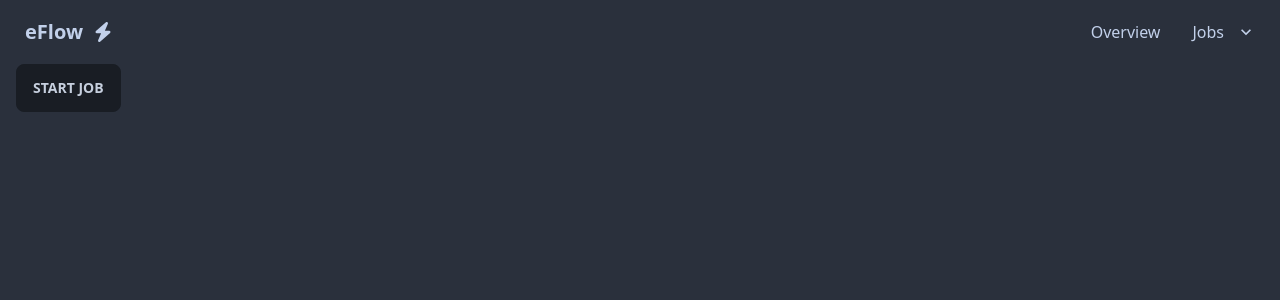
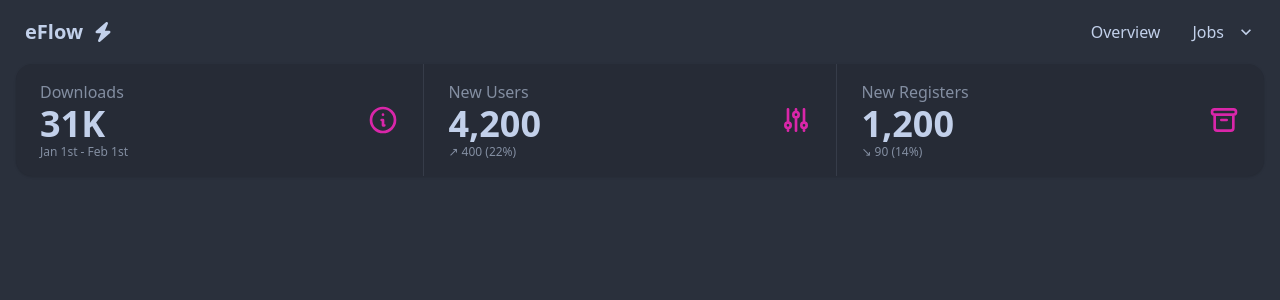
Before and after one commit to simon-hng/e-flow, a Next.js app: page / in a window 1280 px wide. Shown: the top 300 px of the page. Built offline with nearby package versions, Linux system fonts and the light colour scheme.

Commit message:
add dummy content

```diff
--- a/pages/create-job.tsx
+++ b/pages/create-job.tsx
@@ -1,5 +1,59 @@
+import { useState } from "react";
+import DatePicker from "react-datepicker";
+
 function CreateJob() {
-  return <>asd</>;
+  const [startDate, setStartDate] = useState(new Date());
+  const [type, setType] = useState<string>();
+
+  return (
+    <div className="px-4 grid grid-cols-2 gap-4">
+      <div className="dropdown col-span-2 ">
+        <label tabIndex={0} className="btn m-1 w-full">
+          {!type ? "Select job type" : type}
+        </label>
+        <ul
+          tabIndex={0}
+          className="bg-base-200 dropdown-content w-full menu p-2 shadow bg-base-100 rounded-box w-52"
+        >
+          {["Job 1", "Job 2"].map((job) => (
+            <li key={job}>
+              <a onClick={() => setType(job)}>{job}</a>
+            </li>
+          ))}
+        </ul>
+      </div>
+
+      <div className="col-span-1">
+        <label htmlFor="" className="label">
+          Start
+        </label>
+        <DatePicker
+          className="input input-bordered w-full"
+          showTimeSelect
+          selected={startDate}
+          onChange={(date) => setStartDate(date)}
+          dateFormat="d/MM/yyyy hh:mmaa"
+        />
+      </div>
+
+      <div className="col-span-1">
+        <label htmlFor="" className="label">
+          End
+        </label>
+        <DatePicker
+          className="input input-bordered w-full"
+          showTimeSelect
+          selected={startDate}
+          onChange={(date) => setStartDate(date)}
+          dateFormat="d/MM/yyyy hh:mmaa"
+        />
+      </div>
+
+      <button className="btn mt-10 col-span-2">preview</button>
+
+      <button className="btn col-span-2">create</button>
+    </div>
+  );
 }
 
 export default CreateJob;
--- a/pages/index.tsx
+++ b/pages/index.tsx
@@ -1,4 +1,71 @@
 import Head from "next/head";
+
+const Stats = () => (
+  <div className="stats shadow bg-base-200 w-full">
+    <div className="stat">
+      <div className="stat-figure text-secondary">
+        <svg
+          xmlns="http://www.w3.org/2000/svg"
+          fill="none"
+          viewBox="0 0 24 24"
+          className="inline-block w-8 h-8 stroke-current"
+        >
+          <path
+            strokeLinecap="round"
+            strokeLinejoin="round"
+            strokeWidth="2"
+            d="M13 16h-1v-4h-1m1-4h.01M21 12a9 9 0 11-18 0 9 9 0 0118 0z"
+          ></path>
+        </svg>
+      </div>
+      <div className="stat-title">Downloads</div>
+      <div className="stat-value">31K</div>
+      <div className="stat-desc">Jan 1st - Feb 1st</div>
+    </div>
+
+    <div className="stat">
+      <div className="stat-figure text-secondary">
+        <svg
+          xmlns="http://www.w3.org/2000/svg"
+          fill="none"
+          viewBox="0 0 24 24"
+          className="inline-block w-8 h-8 stroke-current"
+        >
+          <path
+            strokeLinecap="round"
+            strokeLinejoin="round"
+            strokeWidth="2"
+            d="M12 6V4m0 2a2 2 0 100 4m0-4a2 2 0 110 4m-6 8a2 2 0 100-4m0 4a2 2 0 110-4m0 4v2m0-6V4m6 6v10m6-2a2 2 0 100-4m0 4a2 2 0 110-4m0 4v2m0-6V4"
+          ></path>
+        </svg>
+      </div>
+      <div className="stat-title">New Users</div>
+      <div className="stat-value">4,200</div>
+      <div className="stat-desc">↗︎ 400 (22%)</div>
+    </div>
+
+    <div className="stat">
+      <div className="stat-figure text-secondary">
+        <svg
+          xmlns="http://www.w3.org/2000/svg"
+          fill="none"
+          viewBox="0 0 24 24"
+          className="inline-block w-8 h-8 stroke-current"
+        >
+          <path
+            strokeLinecap="round"
+            strokeLinejoin="round"
+            strokeWidth="2"
+            d="M5 8h14M5 8a2 2 0 110-4h14a2 2 0 110 4M5 8v10a2 2 0 002 2h10a2 2 0 002-2V8m-9 4h4"
+          ></path>
+        </svg>
+      </div>
+      <div className="stat-title">New Registers</div>
+      <div className="stat-value">1,200</div>
+      <div className="stat-desc">↘︎ 90 (14%)</div>
+    </div>
+  </div>
+);
 
 export default function Home() {
   return (
@@ -10,11 +77,7 @@ export default function Home() {
       </Head>
 
       <main className="min-h-screen px-4">
-        <section className="flex">
-          <div>
-            <button className="btn">Start job</button>
-          </div>
-        </section>
+        <Stats />
       </main>
     </div>
   );
```
